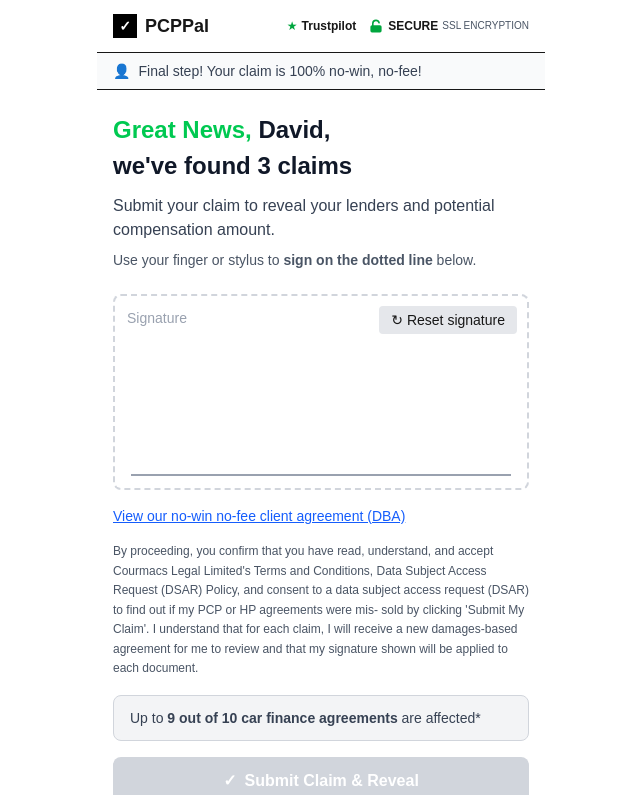
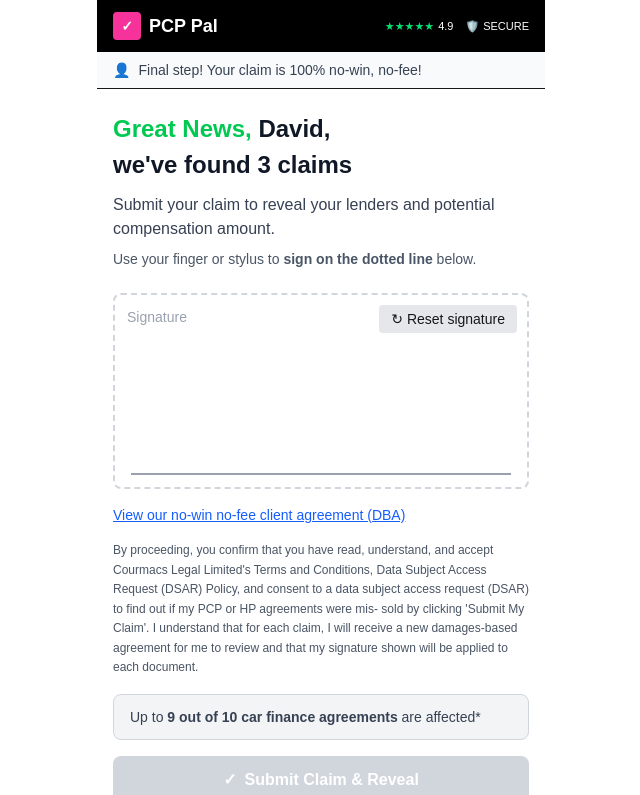
Before and after one commit to MingJae92/mobile-landing-page, a Next.js app: page /signature in a window 1280 px wide. Shown: the top 795 px of the page, without its empty margins (319-959 px from the left). Built offline with nearby package versions, Linux system fonts and the light colour scheme.

Commit message:
Signature header UI updated

```diff
--- a/app/components/Signature.tsx
+++ b/app/components/Signature.tsx
@@ -1,4 +1,5 @@
 import { useState, useRef, MouseEvent, TouchEvent } from 'react';
+import Header from './Header';
 
 export default function Signature() {
   const [signature, setSignature] = useState<string>('');
@@ -61,28 +62,7 @@
   return (
     <div className="min-h-screen bg-white flex flex-col">
       {/* HEADER */}
-      <header className="flex items-center justify-between px-4 py-3 border-b">
-        <div className="flex items-center gap-2">
-          <div className="w-6 h-6 bg-black flex items-center justify-center">
-            <span className="text-white font-bold text-sm">✓</span>
-          </div>
-          <span className="font-bold text-lg">PCPPal</span>
-        </div>
-        <div className="flex items-center gap-3">
-          <div className="flex items-center gap-1">
-            <span className="text-green-600 text-xs">★</span>
-            <span className="font-bold text-xs">Trustpilot</span>
-          </div>
-          <div className="flex items-center gap-1 text-xs">
-            <svg className="w-4 h-4 text-green-600" fill="currentColor" viewBox="0 0 20 20">
-              <path d="M10 2a5 5 0 00-5 5v2a2 2 0 00-2 2v5a2 2 0 002 2h10a2 2 0 002-2v-5a2 2 0 00-2-2H7V7a3 3 0 015.905-.75 1 1 0 001.937-.5A5.002 5.002 0 0010 2z" />
-            </svg>
-            <span className="font-semibold">SECURE</span>
-            <span className="text-gray-600 text-[10px]">SSL ENCRYPTION</span>
-          </div>
-        </div>
-      </header>
-
+      <Header/>
       {/* Info Banner */}
       <div className="bg-gray-50 px-4 py-2 border-b flex items-center gap-2 text-sm">
         <span>👤</span>
```
